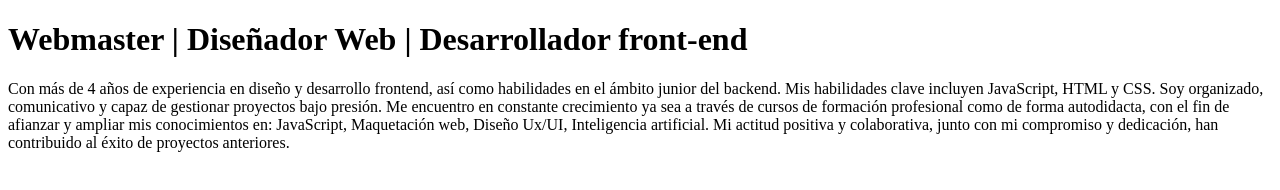
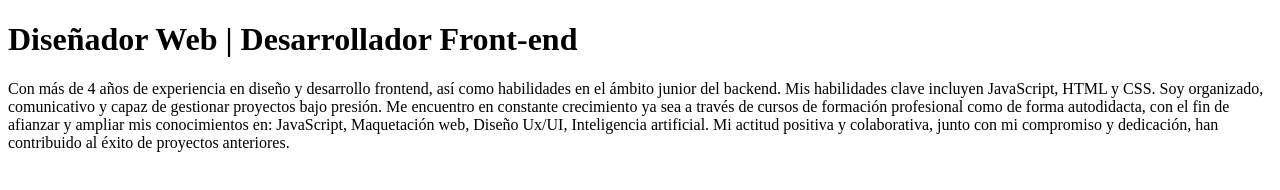
Before and after one commit to AlejandroBattaQuin/AlejandroBattaQuin.github.io, a plain HTML site: page index.html in a window 1280 px wide. Drawn offline with Linux system fonts and the light colour scheme.

Commit message:
Primeros pasos de la Home

```diff
--- a/index.html
+++ b/index.html
@@ -4,7 +4,7 @@
     <meta charset="UTF-8">
     <meta name="viewport" content="width=device-width, initial-scale=1.0">
     <meta name="description" content="Diseñador y Desarrollador Web con experiencia en frontend y backend junior. Experto en HTML, CSS, JavaScript, prototipos en Figma y gestión de proyectos con Google Sheets.">
-    <meta name="keywords" content="diseñador web, desarrollador web, SEO, HTML, JavaScript, CSS">
+    <meta name="keywords" content="Diseñador Web, Desarrollador Front-end, Desarrollador Web, SEO, HTML, JavaScript, CSS">
     <link rel="canonical" href="https://alejandrobattaquin.github.io/" />
     <meta name="robots" content="index, follow">
     <meta name="author" content="Alejandro Battaglio Quintana">
@@ -14,7 +14,7 @@
 </head>
 <body>
 
-    <h1>Webmaster | Diseñador Web | Desarrollador front-end</h1>
+    <h1>Diseñador Web | Desarrollador Front-end</h1>
     <p>Con más de 4 años de experiencia en diseño y desarrollo frontend, así como habilidades en el ámbito junior del backend. Mis habilidades clave incluyen
         JavaScript, HTML y CSS. Soy organizado, comunicativo y capaz de gestionar proyectos bajo presión. Me encuentro en constante crecimiento ya sea a través
         de cursos de formación profesional como de forma autodidacta, con el fin de afianzar y ampliar mis conocimientos en: JavaScript, Maquetación web,
```
